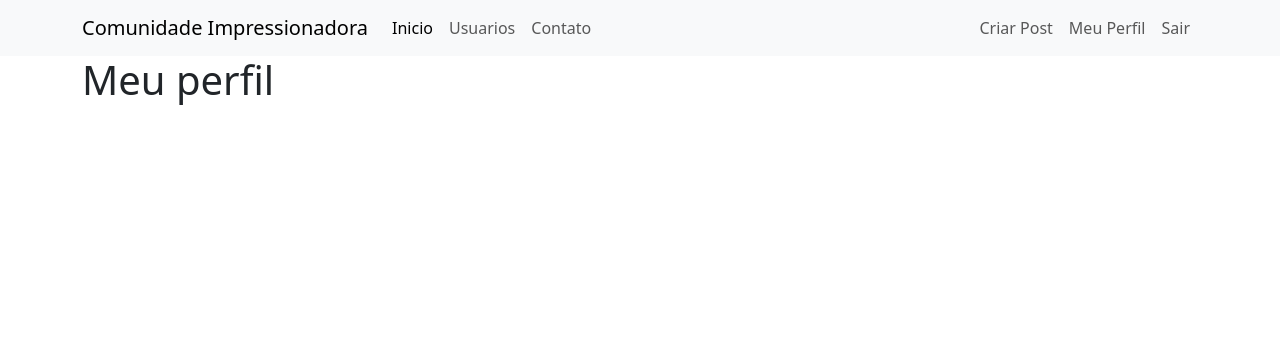
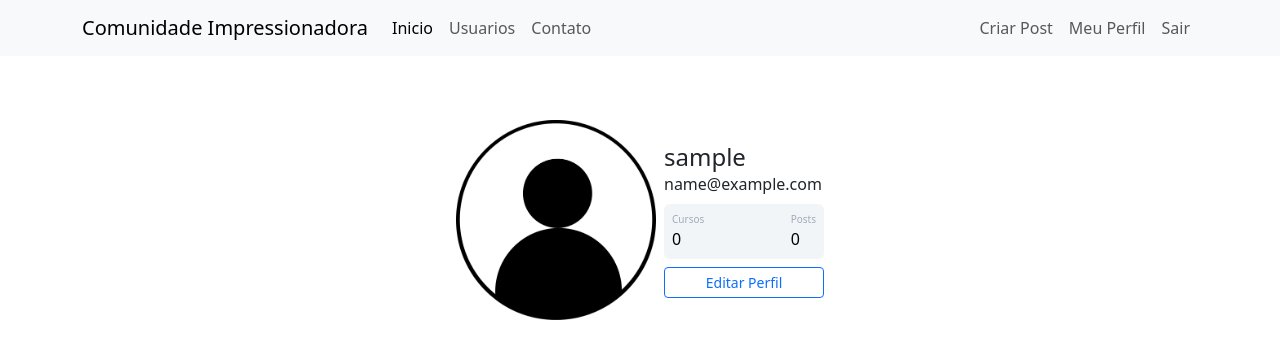
Before and after one commit to gabrielmrezende/flask-blog-fullstack, a Flask app: page /perfil in a window 1280 px wide. Shown: the top 359 px of the page. Run offline with Flask 3, Linux system fonts and the light colour scheme; the visitor is signed in with stand-in values (Sample User, id 1).

Commit message:
correção de bug e implementação da pagina meu perfil

```diff
--- a/comunidadeimpressionadora/forms.py
+++ b/comunidadeimpressionadora/forms.py
@@ -12,7 +12,7 @@ class FormCriarConta(FlaskForm):
     botao_submit_criarconta = SubmitField('Criar Conta')
 
     def validate_email(self, email):
-        usuario = Usuario.query.filter_by(email=email.data).first
+        usuario = Usuario.query.filter_by(email=email.data).first()
         if usuario:
             raise ValidationError('Email ja cadastrado. Cadastre-se com outro e-mail ou faça login para continuar')
 
--- a/comunidadeimpressionadora/models.py
+++ b/comunidadeimpressionadora/models.py
@@ -9,9 +9,9 @@ def load_usuario(id_usuario):
 
 class Usuario(database.Model, UserMixin):
     id = database.Column(database.Integer, primary_key=True)
-    username = database.Column(database.String, nullable=False)
-    email = database.Column(database.String, nullable=False, unique=True)
-    senha = database.Column(database.String, nullable=False)
+    username = database.Column(database.String(50), nullable=False)
+    email = database.Column(database.String(120), nullable=False, unique=True)
+    senha = database.Column(database.String(128), nullable=False)
     foto_perfil = database.Column(database.String, default='default.jpg')
     posts = database.relationship('Post', backref='autor', lazy=True)
     cursos = database.Column(database.String, nullable=False, default='Não Informado')
--- a/comunidadeimpressionadora/routes.py
+++ b/comunidadeimpressionadora/routes.py
@@ -29,11 +29,15 @@ def login():
         if usuario and bcrypt.check_password_hash(usuario.senha, form_login.senha.data):
             login_user(usuario, remember=form_login.lembrar_dados.data)
             flash(f'Login Feito com sucesso no e-mail: {form_login.email.data}', 'alert-success')
-            return redirect(url_for('home'))
+            par_next = request.args.get('next')
+            if par_next:
+                return redirect(par_next)
+            else:
+                return redirect(url_for('home'))
         else:
             flash(f'Falha no login. E-mail ou Senha Incorretos', 'alert-danger')
     if form_criarconta.validate_on_submit()and 'botao_submit_criarconta' in request.form:
-        senha_cript = bcrypt.generate_password_hash(form_criarconta.senha.data)
+        senha_cript = bcrypt.generate_password_hash(form_criarconta.senha.data).decode('utf-8')
         usuario = Usuario(username=form_criarconta.username.data, email=form_criarconta.email.data, senha=senha_cript)
         database.session.add(usuario)
         database.session.commit()
@@ -52,7 +56,8 @@ def sair():
 @app.route('/perfil')
 @login_required
 def perfil():
-    return render_template('perfil.html')
+    foto_perfil = url_for('static', filename='fotos_perfil/{}'.format(current_user.foto_perfil))
+    return render_template('perfil.html', foto_perfil=foto_perfil)
 
 @app.route('/post/criar')
 @login_required
--- /dev/null
+++ b/comunidadeimpressionadora/static/main.css
@@ -0,0 +1,38 @@
+.card{
+  width: 400px;
+  border: none;
+  border-radius: 10px;
+
+  background-color: #fff;
+}
+
+
+
+.stats{
+
+      background: #f2f5f8 !important;
+
+    color: #000 !important;
+}
+.articles{
+  font-size:10px;
+  color: #a1aab9;
+}
+.number1{
+  font-weight:500;
+}
+.followers{
+    font-size:10px;
+  color: #a1aab9;
+
+}
+.number2{
+  font-weight:500;
+}
+.rating{
+    font-size:10px;
+  color: #a1aab9;
+}
+.number3{
+  font-weight:500;
+}
--- a/comunidadeimpressionadora/templates/base.html
+++ b/comunidadeimpressionadora/templates/base.html
@@ -5,6 +5,7 @@
     <meta name="viewport" content="width=device-width, initial-scale=1.0">
     <title>Comunidade Impressionadora</title>
     <link href="https://cdn.jsdelivr.net/npm/bootstrap@5.3.8/dist/css/bootstrap.min.css" rel="stylesheet" integrity="sha384-sRIl4kxILFvY47J16cr9ZwB07vP4J8+LH7qKQnuqkuIAvNWLzeN8tE5YBujZqJLB" crossorigin="anonymous">
+    <link rel="stylesheet" type="text/css" href="{{ url_for('static', filename='main.css')}}">
 
     {% block head %}
     {% endblock %}
--- a/comunidadeimpressionadora/templates/perfil.html
+++ b/comunidadeimpressionadora/templates/perfil.html
@@ -2,8 +2,54 @@
 
 {% block body %}
 
-    <div class="container">
-        <h1>Meu perfil</h1>
-    </div>
+    <div class="container mt-5 d-flex justify-content-center">
+
+            <div class="card p-3">
+
+                <div class="d-flex align-items-center">
+
+                    <div class="image pe-2">
+                <img src="{{ foto_perfil }}" class="rounded" width="200" >
+                </div>
+
+                <div class="ml-3 w-100">
+
+                   <h4 class="mb-0 mt-0">{{ current_user.username }}</h4>
+                   <span>{{ current_user.email }}</span>
+
+                   <div class="p-2 mt-2 bg-primary d-flex justify-content-between rounded text-white stats">
+
+                    <div class="d-flex flex-column">
+
+                        <span class="articles">Cursos</span>
+                        <span class="number1">0</span>
+
+                    </div>
+
+                    <div class="d-flex flex-column">
+
+                        <span class="rating">Posts</span>
+                        <span class="number3">0</span>
+
+                    </div>
+
+                   </div>
+
+
+                   <div class="button mt-2 d-flex flex-row align-items-center">
+
+                    <button class="btn btn-sm btn-outline-primary w-100">Editar Perfil</button>
+
+                   </div>
+
+
+                </div>
+
+
+                </div>
+
+            </div>
+
+         </div>
 
 {%  endblock %}
--- a/criar_banco.py
+++ b/criar_banco.py
@@ -1,5 +1,5 @@
 from comunidadeimpressionadora import app, database
-from comunidadeimpressionadora.models import Post, Usuario
 
 with app.app_context():
     database.create_all()
+    print("Banco de dados criado com sucesso!")
```
Also changed, not shown: comunidadeimpressionadora/static/fotos_perfil/default.jpg (added).
